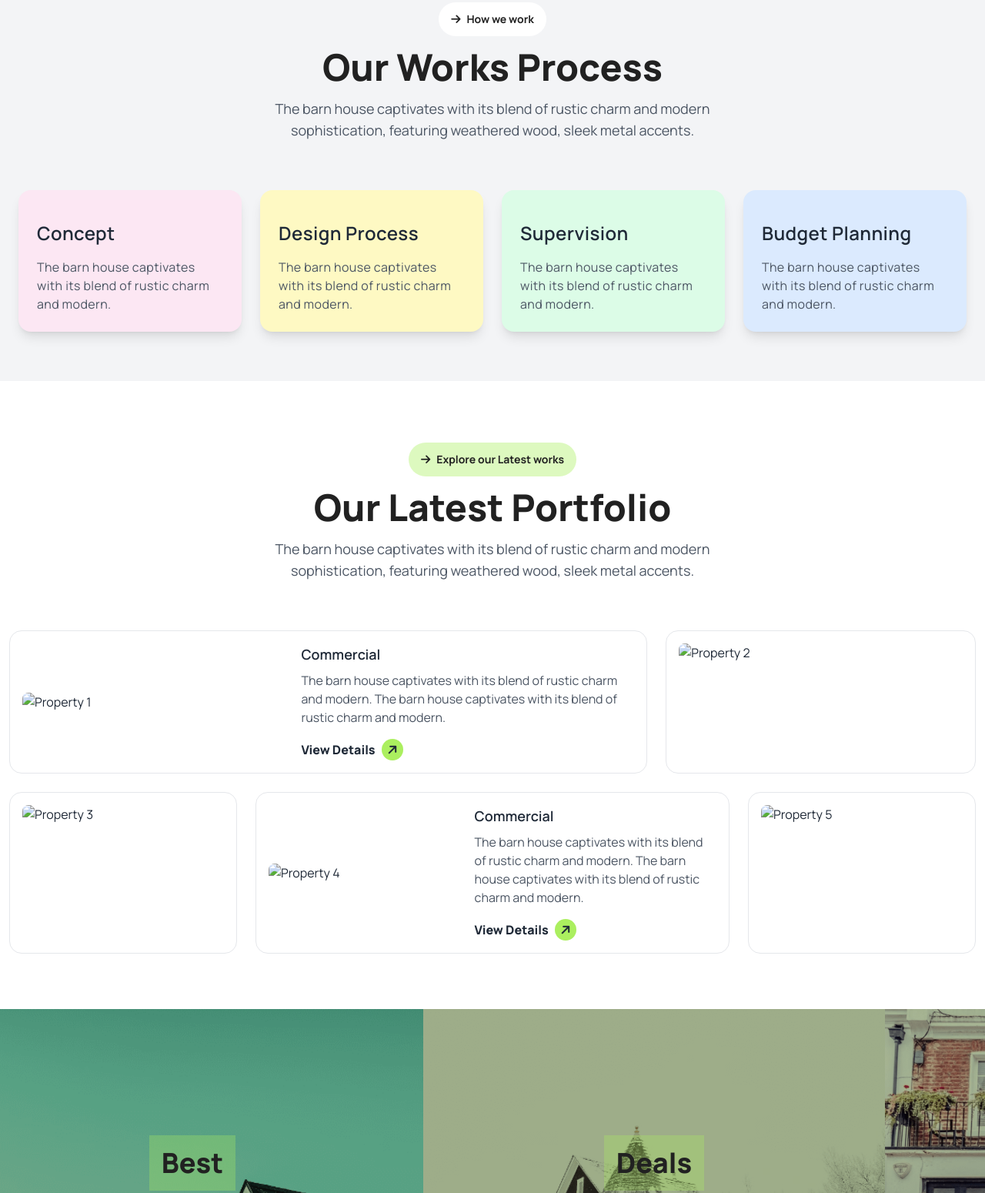
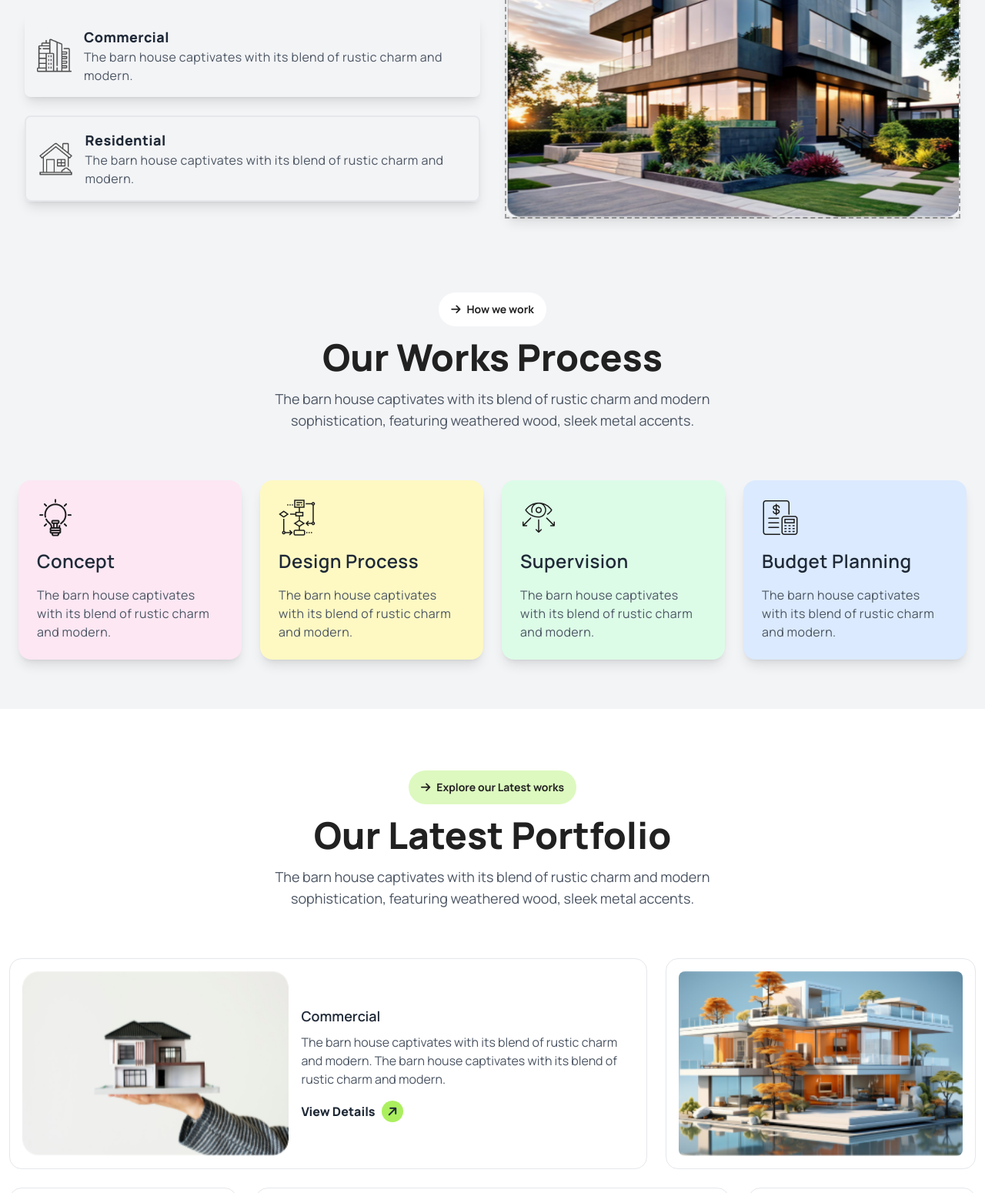
Before and after one commit to Rafi-Sama/third_assignment, a plain HTML site: page index.html in a window 1280 px wide. Shown: the part 1109-2659 px from the top of the page at 77% size. Drawn offline with nearby package versions, Linux system fonts and the light colour scheme; the site is published under a folder, as on GitHub Pages, so addresses that start at the root find nothing.

Commit message:
link fixes

```diff
--- a/common.css
+++ b/common.css
@@ -1,5 +1,5 @@
 .paper-bg{
-    background-image: url(/assets/bg.jpg);
+    background-image: url(assets/bg.jpg);
     background-position: center;
     background-repeat: no-repeat;
     background-size: cover;
--- a/index.html
+++ b/index.html
@@ -161,7 +161,7 @@
 
       <div class="flex flex-col items-center justify-center p-3">
         <img
-          src="../assets/banner.png"
+          src="assets/banner.png"
           alt="Barn house design"
           class="w-full max-w-lg"
         />
@@ -192,7 +192,7 @@
     <main class="container max-w-screen-xl mx-auto py-0">
       <div class="container p-8">
         <img
-          src="../assets/Vector.png"
+          src="assets/Vector.png"
           alt=""
           class="hidden lg:inline -ms-9 border-dashed border-2 border-borderColor py-5 z-[10]"
         />
@@ -217,7 +217,7 @@
               <div
                 class="flex items-center justify-center w-12 h-18 bg-gray-100 rounded-full"
               >
-                <img src="../assets/commercial.png" alt="" />
+                <img src="assets/commercial.png" alt="" />
               </div>
               <div>
                 <h2 class="text-lg font-extrabold text-text-txtColor">Commercial</h2>
@@ -233,7 +233,7 @@
               <div
                 class="flex items-center justify-center w-12 h-18 bg-gray-100 rounded-full"
               >
-                <img src="../assets/residential.png" alt="" />
+                <img src="assets/residential.png" alt="" />
               </div>
               <div>
                 <h2 class="text-lg font-extrabold text-text-txtColor">Residential</h2>
@@ -247,7 +247,7 @@
 
           <div class="border-dashed border-2 border-borderColor">
             <img
-              src="../assets/Rectangle.png"
+              src="assets/Rectangle.png"
               alt="Modern House"
               class="rounded-lg shadow-lg w-full max-h-[500px]"
             />
@@ -270,7 +270,7 @@
 
         <div class="grid grid-cols-1 sm:grid-cols-2 md:grid-cols-4 gap-6">
           <div class="bg-pink-100 text-center p-6 rounded-2xl shadow-lg text-start tracking-wide space-y-4">
-            <img src="../assets/concept.png" alt="">
+            <img src="assets/concept.png" alt="">
             <h3 class="text-2xl font-semibold text-text-txtColor">Concept</h3>
             <p class="text-gray-600">
               The barn house captivates with its blend of rustic charm and
@@ -279,7 +279,7 @@
           </div>
 
           <div class="bg-yellow-100 text-center p-6 rounded-2xl shadow-lg text-start tracking-wide space-y-4">
-            <img src="../assets/flow-chart.png" alt="">
+            <img src="assets/flow-chart.png" alt="">
             <h3 class="text-2xl font-semibold text-text-txtColor">Design Process</h3>
             <p class="text-gray-600">
               The barn house captivates with its blend of rustic charm and
@@ -288,7 +288,7 @@
           </div>
 
           <div class="bg-green-100 text-center p-6 rounded-2xl shadow-lg text-start tracking-wide space-y-4">
-            <img src="../assets/vision.png" alt="">
+            <img src="assets/vision.png" alt="">
             <h3 class="text-2xl font-semibold text-text-txtColor">Supervision</h3>
             <p class="text-gray-600">
               The barn house captivates with its blend of rustic charm and
@@ -297,7 +297,7 @@
           </div>
 
           <div class="bg-blue-100 text-center p-6 rounded-2xl shadow-lg text-start tracking-wide space-y-4">
-            <img src="../assets/budget-planning.png" alt="">
+            <img src="assets/budget-planning.png" alt="">
             <h3 class="text-2xl font-semibold text-text-txtColor">Budget Planning</h3>
             <p class="text-gray-600">
               The barn house captivates with its blend of rustic charm and
@@ -326,7 +326,7 @@
       <div class="max-w-screen-xl mx-auto mb-4">
         <div class="grid grid-cols-1 lg:grid-cols-3 gap-6 mx-3">
           <div class="lg:col-span-2 border border-gray-200 rounded-2xl flex flex-col lg:flex-row items-center gap-4 p-4 bg-white">
-            <img src="../assets/img1.png" alt="Property 1" class="w-full lg:w-[400px] h-auto object-cover rounded-lg">
+            <img src="assets/img1.png" alt="Property 1" class="w-full lg:w-[400px] h-auto object-cover rounded-lg">
             <div class="text-left lg:w-[500px]">
               <h3 class="text-lg font-semibold mb-2">Commercial</h3>
               <p class="text-gray-600 mb-4">The barn house captivates with its blend of rustic charm and modern. The barn house captivates with its blend of rustic charm and modern.</p>
@@ -339,15 +339,15 @@
             </div>
           </div>
           <div class="bg-white border border-gray-200 rounded-2xl p-4 flex justify-center bg-white">
-            <img src="../assets/img2.png" alt="Property 2" class="w-full lg:w-[400px] h-auto object-cover rounded-lg">
+            <img src="assets/img2.png" alt="Property 2" class="w-full lg:w-[400px] h-auto object-cover rounded-lg">
           </div>
         </div>
         <div class="grid grid-cols-1 lg:grid-cols-4 gap-6 mt-6 mx-3">
           <div class="bg-white border border-gray-200 rounded-2xl p-4 flex justify-center bg-white">
-            <img src="../assets/img3.png" alt="Property 3" class="w-full lg:w-[400px] h-auto object-cover rounded-lg">
+            <img src="assets/img3.png" alt="Property 3" class="w-full lg:w-[400px] h-auto object-cover rounded-lg">
           </div>
           <div class="lg:col-span-2 border border-gray-200 rounded-2xl flex flex-col lg:flex-row items-center gap-4 p-4 bg-white">
-            <img src="../assets/img4.png" alt="Property 4" class="w-full lg:w-[400px] h-auto object-cover rounded-lg">
+            <img src="assets/img4.png" alt="Property 4" class="w-full lg:w-[400px] h-auto object-cover rounded-lg">
             <div class="text-left lg:w-[500px]">
               <h3 class="text-lg font-semibold mb-2">Commercial</h3>
               <p class="text-gray-600 mb-4">The barn house captivates with its blend of rustic charm and modern. The barn house captivates with its blend of rustic charm and modern.</p>
@@ -360,7 +360,7 @@
             </div>
           </div>
           <div class="bg-white border border-gray-200 rounded-2xl p-4 flex justify-center bg-white">
-            <img src="../assets/img5.png" alt="Property 5" class="w-full lg:w-[400px] h-auto object-cover rounded-lg">
+            <img src="assets/img5.png" alt="Property 5" class="w-full lg:w-[400px] h-auto object-cover rounded-lg">
           </div>
         </div>
       </div>
```
